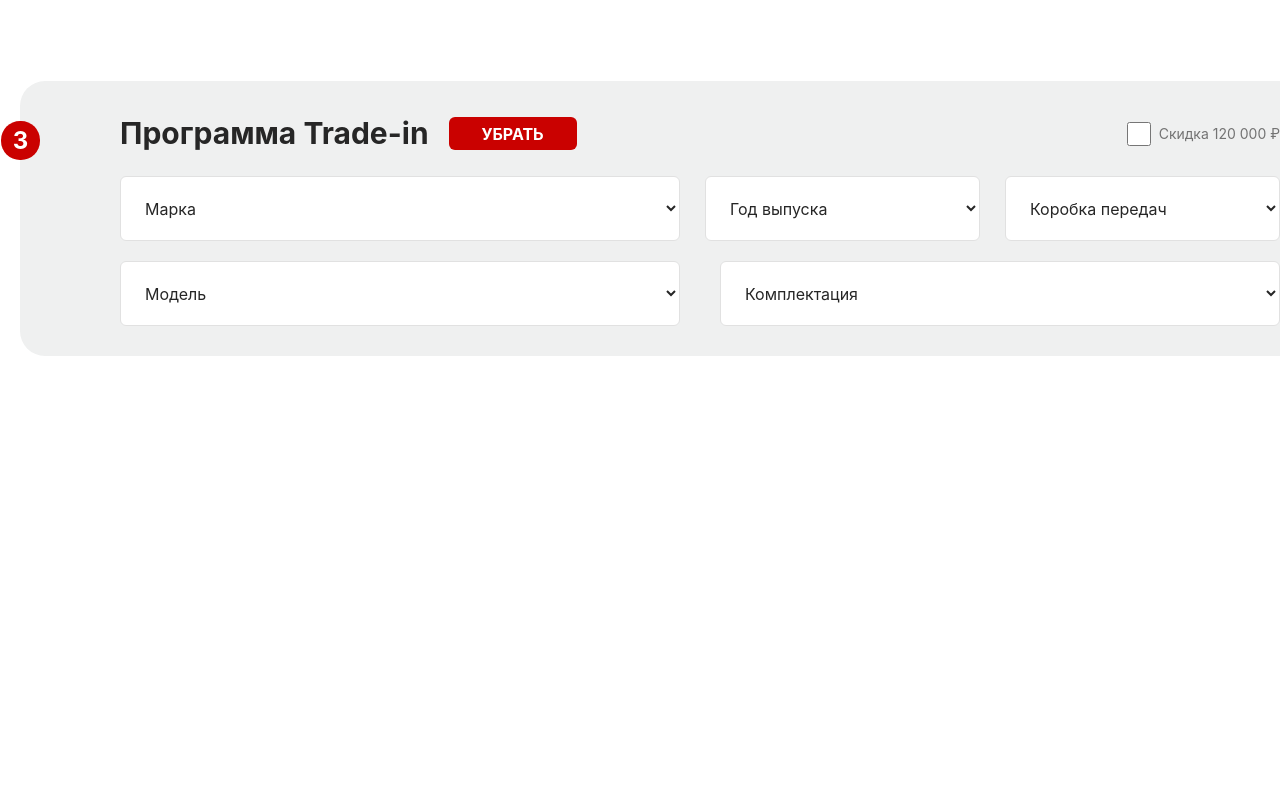
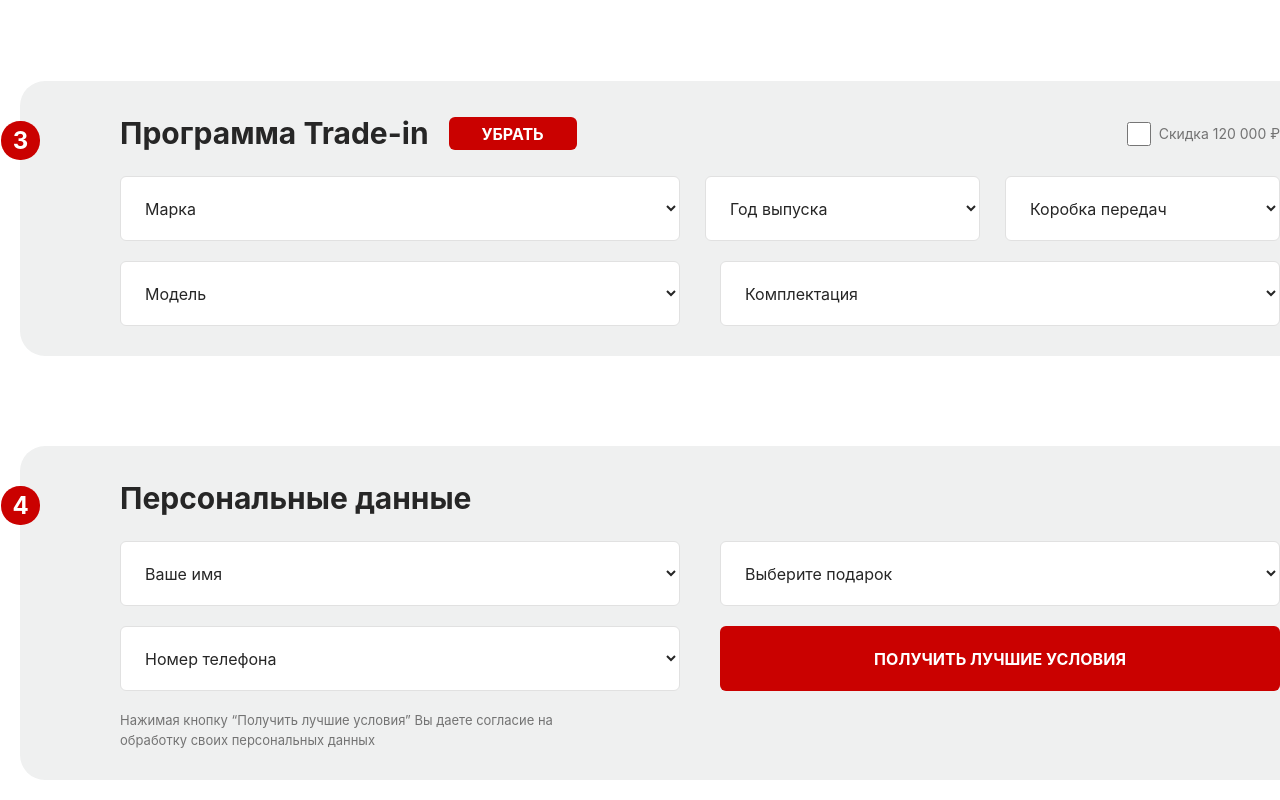
Before and after one commit to allastar09/smert, a website: page src/page 5.html in a window 1280 px wide. Shown: the part 2024-2824 px from the top of the page. Before the commit the page ends 2400 px from the top, so only its background shows below. Drawn offline with nearby package versions, Linux system fonts and the light colour scheme; files that its build step writes are made by us from their sources.

Commit message:
6th section

```diff
--- a/src/page 5.html
+++ b/src/page 5.html
@@ -263,6 +263,24 @@
                 </div>
             </div>
         </section>
+
+        <section class="w-full p-5 lg:w-[1400px] flex justify-center items-center m-auto mt-[50px]">
+            <div class="relative w-full p-5 lg:w-[1400px] bg-[#EFF0F0] rounded-[25px] h-auto lg:px-[100px] lg:py-[30px] flex lg:items-start items-center flex-col justify-between gap-[20px]">
+                <p class="text-[20px] lg:text-[30px] font-bold text-end lg:text-start text-[#262626]">Персональные данные</p>
+                <div class="w-full flex flex-col gap-[20px] lg:flex-row justify-between items-center">
+                    <select class="text-[#262626] w-full lg:w-[560px] h-[65px] p-[20px] rounded-[6px] bg-white border border-[#E1E1E1]"><option>Ваше имя</option></select>
+                    <select class="text-[#262626] w-full lg:w-[560px] h-[65px] p-[20px] rounded-[6px] bg-white border border-[#E1E1E1]"><option>Выберите подарок</option></select>
+                </div>
+                <div class="w-full flex flex-col gap-[20px] lg:flex-row justify-between items-center">
+                    <select class="text-[#262626] w-full lg:w-[560px] h-[65px] p-[20px] rounded-[6px] bg-white border border-[#E1E1E1]"><option>Номер телефона</option></select>
+                    <button class="w-full lg:w-[560px] h-[65px] rounded-[6px] bg-[#CA0100] text-white font-bold">ПОЛУЧИТЬ ЛУЧШИЕ УСЛОВИЯ</button>
+                </div>
+                <p class="text-[13px] text-[#737373] lg:w-[500px]">Нажимая кнопку “Получить лучшие условия” Вы даете согласие на обработку своих персональных данных</p>
+                <div class="absolute top-[20px] left-[10px] lg:left-[-19px] lg:top-[40px] w-[27px] h-[27px] rounded-[19px] lg:w-[39px] lg:h-[39px] lg:rounded-[] bg-[#CA0100] text-white font-bold text-[18px] lg:text-[24px] flex justify-center items-center">
+                    4
+                </div>
+            </div>
+        </section>
     </main>
 </body>
 </html>
```
